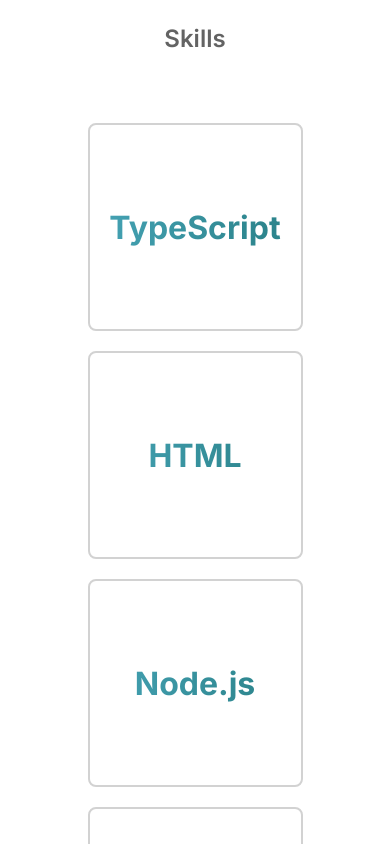
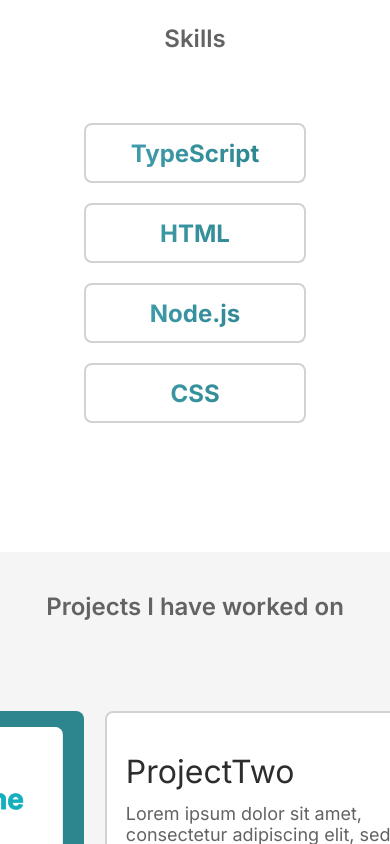
Before and after one commit to 4ndrs/portfolio-projekt, a Next.js app: page / in a window 390 px wide. Shown: the part 860-1704 px from the top of the page. Built offline with nearby package versions, Linux system fonts and the light colour scheme.

Commit message:
Add media query to Skills component

```diff
--- a/components/Skills.module.css
+++ b/components/Skills.module.css
@@ -51,3 +51,11 @@
 .skills ::selection {
   -webkit-text-fill-color: white;
 }
+
+@media (max-width: 753px) {
+  .skill {
+    width: 222px;
+    height: 60px;
+    font-size: 24px;
+  }
+}
```
